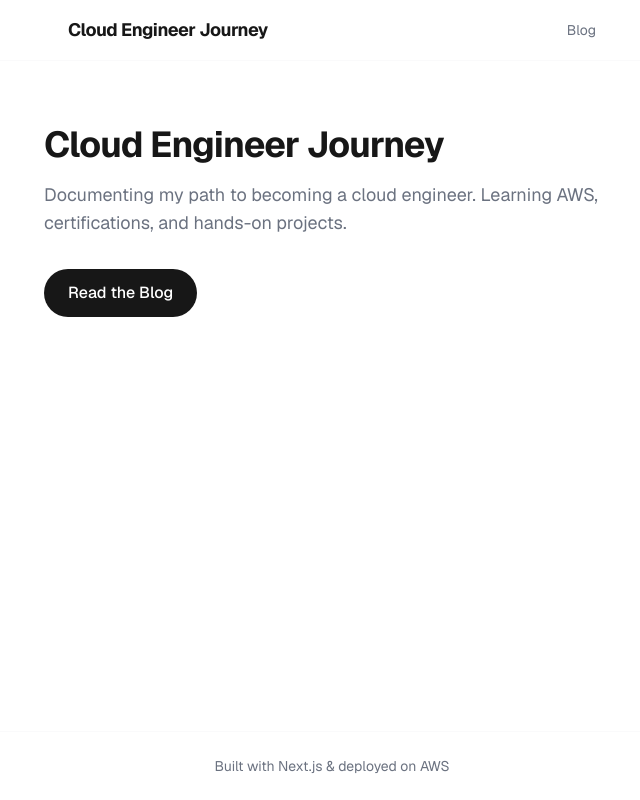
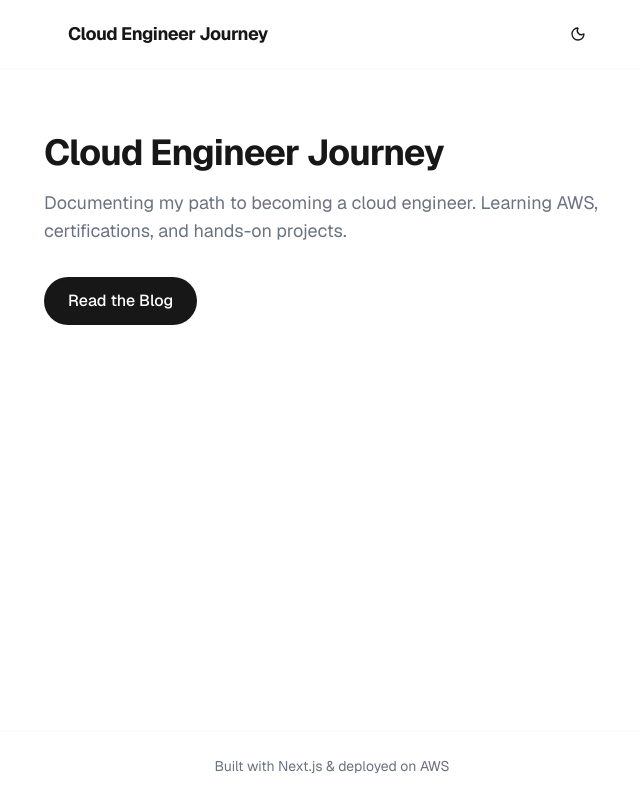
Before and after one commit to gsvaliente/blog, a Next.js app: page / in a window 1280 px wide. Shown: the whole page, without its empty margins (308-948 px from the left). Built offline with nearby package versions, Linux system fonts and the light colour scheme.

Commit message:
Theme selector implemented

```diff
--- a/package.json
+++ b/package.json
@@ -10,7 +10,9 @@
   },
   "dependencies": {
     "gray-matter": "^4.0.3",
+    "lucide-react": "^1.34.0",
     "next": "16.3.3",
+    "next-themes": "^0.4.6",
     "react": "19.2.8",
     "react-dom": "19.2.8",
     "rehype-stringify": "^10.0.1",
--- /dev/null
+++ b/src/app/components/theme-toggle.tsx
@@ -0,0 +1,26 @@
+"use client";
+
+import { useTheme } from "next-themes";
+import { Sun, Moon } from "lucide-react";
+import { useEffect, useState } from "react";
+
+export function ThemeToggle() {
+  const { theme, setTheme } = useTheme();
+  const [mounted, setMounted] = useState(false);
+
+  useEffect(() => setMounted(true), []);
+
+  if (!mounted) {
+    return <span className="w-9 h-9" />;
+  }
+
+  return (
+    <button
+      onClick={() => setTheme(theme === "dark" ? "light" : "dark")}
+      className="w-9 h-9 flex items-center justify-center rounded-full hover:bg-foreground/10 transition-colors"
+      aria-label="Toggle theme"
+    >
+      {theme === "dark" ? <Sun className="w-4 h-4" /> : <Moon className="w-4 h-4" />}
+    </button>
+  );
+}
--- a/src/app/globals.css
+++ b/src/app/globals.css
@@ -16,13 +16,11 @@
   --font-mono: var(--font-geist-mono);
 }
 
-@media (prefers-color-scheme: dark) {
-  :root {
-    --background: #0a0a0a;
-    --foreground: #ededed;
-    --muted-foreground: #9ca3af;
-    --border: #374151;
-  }
+.dark {
+  --background: #0a0a0a;
+  --foreground: #ededed;
+  --muted-foreground: #9ca3af;
+  --border: #374151;
 }
 
 body {
--- a/src/app/layout.tsx
+++ b/src/app/layout.tsx
@@ -1,6 +1,8 @@
 import type { Metadata } from "next";
 import { Geist, Geist_Mono } from "next/font/google";
 import Link from "next/link";
+import { ThemeProvider } from "next-themes";
+import { ThemeToggle } from "./components/theme-toggle";
 import "./globals.css";
 
 const geistSans = Geist({
@@ -25,26 +27,24 @@ export default function RootLayout({
   return (
     <html
       lang="en"
+      suppressHydrationWarning
       className={`${geistSans.variable} ${geistMono.variable} h-full antialiased`}
     >
       <body className="min-h-full flex flex-col">
+        <ThemeProvider attribute="class" defaultTheme="system" enableSystem>
           <header className="border-b border-border/20 py-4">
             <nav className="max-w-xl mx-auto px-6 flex items-center justify-between font-sans">
               <Link href="/" className="text-lg font-bold tracking-tight">
                 Cloud Engineer Journey
               </Link>
-            <Link
-              href="/blog"
-              className="text-sm text-muted-foreground hover:text-foreground transition-colors"
-            >
-              Blog
-            </Link>
+              <ThemeToggle />
             </nav>
           </header>
           <div className="flex-1">{children}</div>
           <footer className="border-t border-border/20 py-6 text-center text-sm text-muted-foreground font-sans">
             Built with Next.js &amp; deployed on AWS
           </footer>
+        </ThemeProvider>
       </body>
     </html>
   );
```
Also changed, not shown: 1 other file (tests, documents, lock files or other folders). Lines whose indentation alone changed are shown as unchanged.
